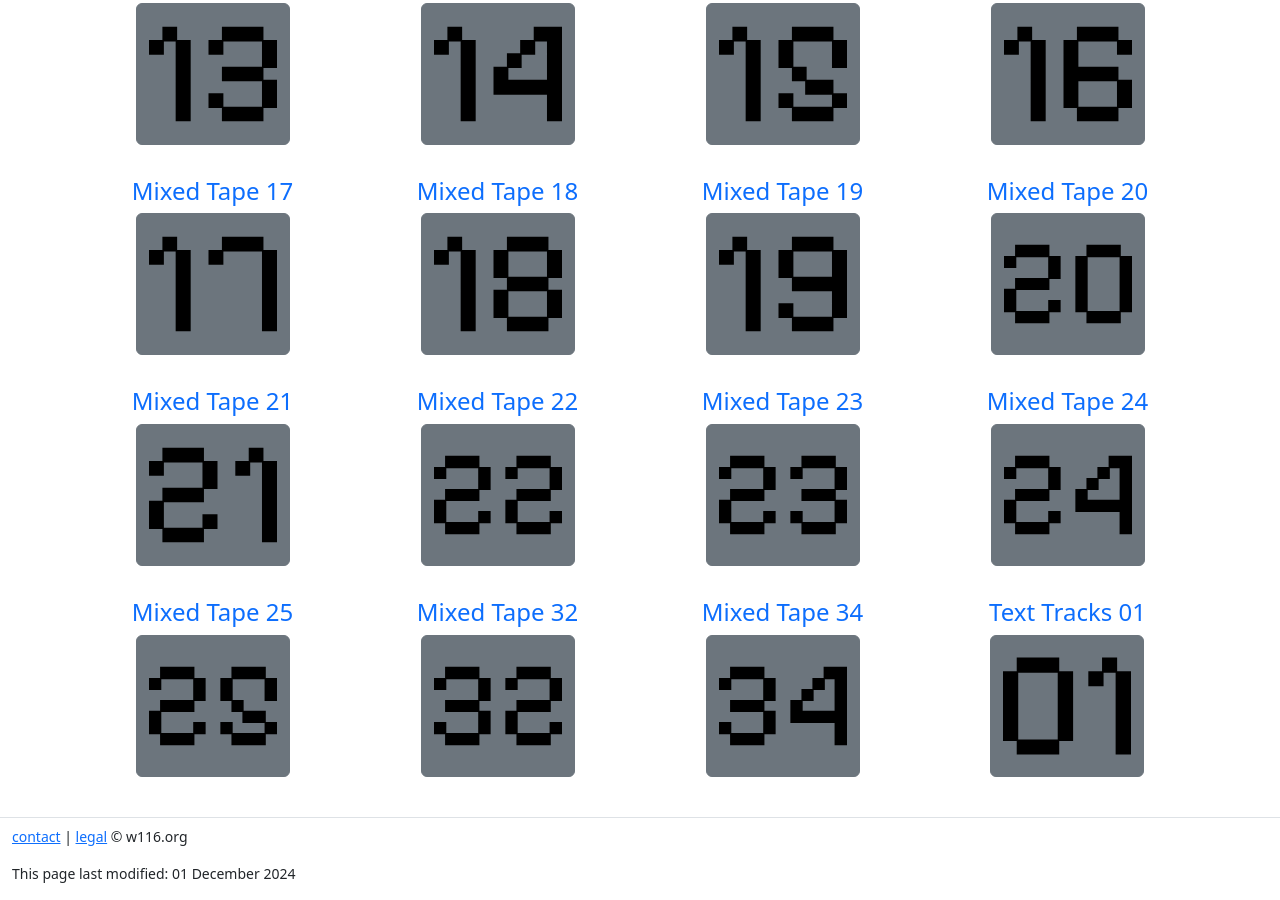
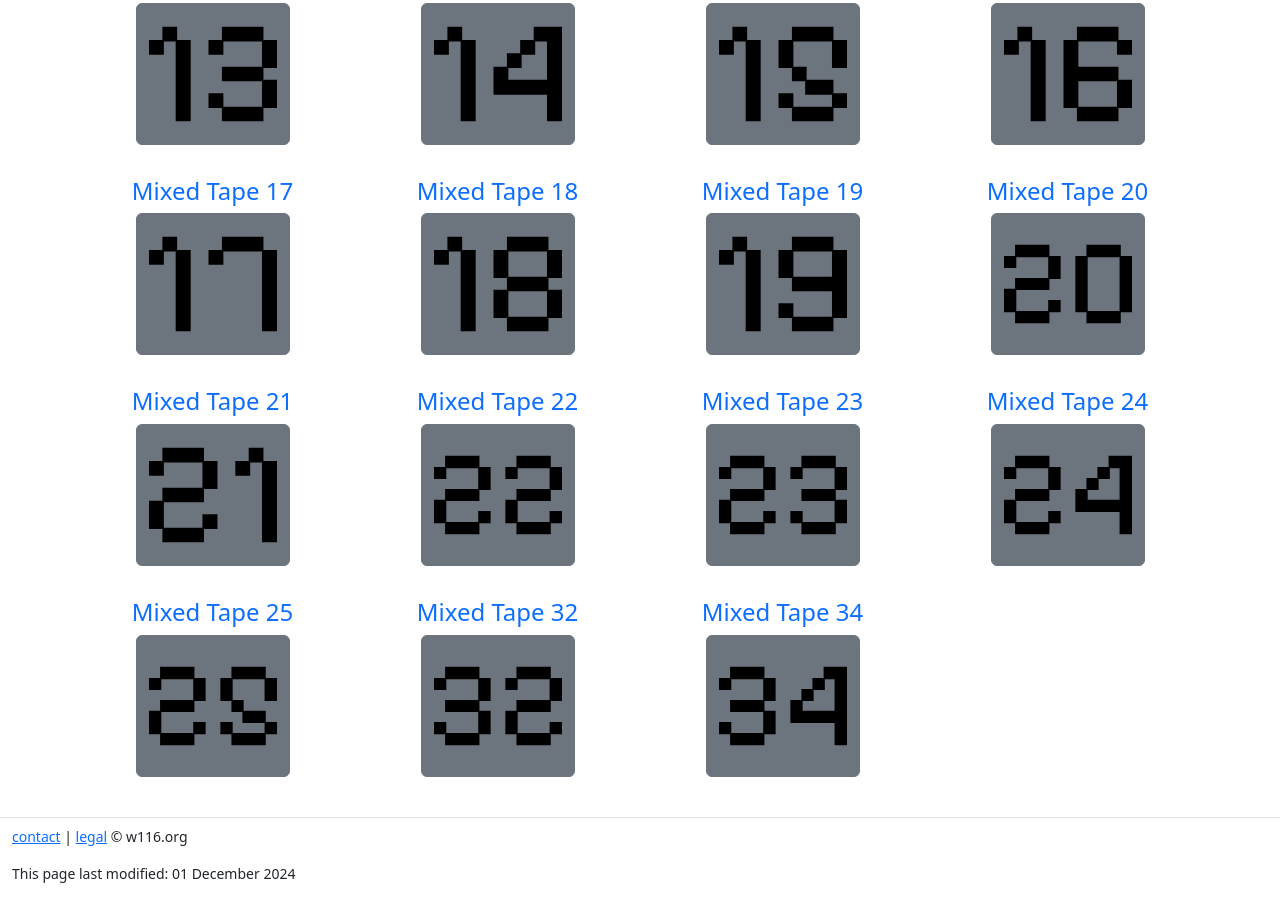
Before and after one commit to W116org/w116org.github.io, a Jekyll site: the page built from music.html, in a window 1280 px wide and 900 px high, scrolled down 1004 px. Built offline with Jekyll 4.4.1, drawn with Linux system fonts in a browser that asks for light colours.

Commit message:
Update music.html

```diff
--- a/music.html
+++ b/music.html
@@ -388,19 +388,4 @@ lead: "Archive"
             </a>
         </figure>
     </div>
-    <div class="col-12 col-lg-3 col-md-6">
-        <figure class="figure m-3">
-            <a href="{{site.cdn}}/music/Mercedes-Benz_Text_Tracks_01.zip" class="text-decoration-none">
-                <h4>Text Tracks 01</h4>
-                <button class="btn btn-secondary d-inline-flex justify-content-center align-items-center">
-                    <svg width="8em" height="8em" viewBox="0 0 84.9 64.3" xmlns="http://www.w3.org/2000/svg">
-                        <g stroke-linecap="round" fill-rule="evenodd" stroke-width="0.25mm">
-                            <path d="M 37.3 64.3 L 9.1 64.3 L 9.1 55.3 L 0 55.3 L 0 9.1 L 9.1 9.1 L 9.1 0 L 37.3 0 L 37.3 9.1 L 46.5 9.1 L 46.5 55.3 L 37.3 55.3 L 37.3 64.3 Z M 84.9 64.3 L 74.7 64.3 L 74.7 10.1 L 66.7 10.1 L 66.7 19.1 L 56.6 19.1 L 56.6 9.1 L 65.7 9.1 L 65.7 0 L 75.7 0 L 75.7 9.1 L 84.9 9.1 L 84.9 64.3 Z M 10.1 10.1 L 10.1 54.3 L 36.3 54.3 L 36.3 10.1 L 10.1 10.1 Z" />
-                        </g>
-                    </svg>
-                </button>
-            </a>
-        </figure>
-    </div>
-
 </div><!-- /.row -->
```
